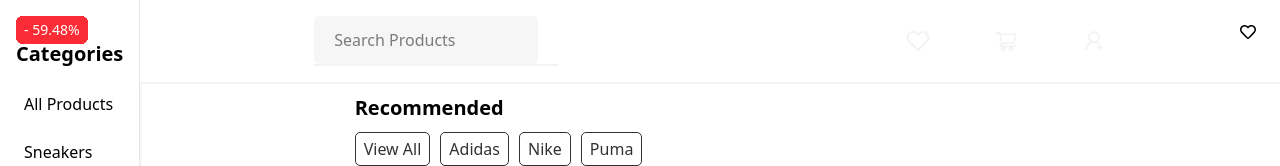
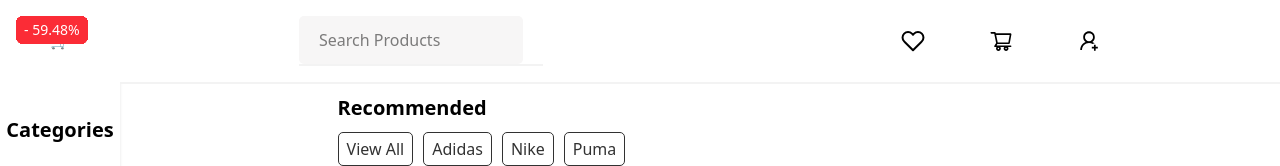
Before and after one commit to Elitesun/React_Ecom_Store, a React (Vite) app in the folder Ecom_Store/: page / in a window 1280 px wide. Shown: the top 166 px of the page. Built offline with nearby package versions, Linux system fonts and the light colour scheme.

Commit message:
feat: update Nav and Sidebar components for improved styling and layout

```diff
--- a/Ecom_Store/src/Navigation/Nav.jsx
+++ b/Ecom_Store/src/Navigation/Nav.jsx
@@ -4,7 +4,7 @@ import {AiOutlineShoppingCart , AiOutlineUserAdd} from 'react-icons/ai'
 
 const Nav = () => {
 return (
-<nav className=' flex border-b-2 border-solid border-b-[#f3f3f3] justify-around items-center p-4 bg-white '>
+<nav className=' flex border-b-2 border-solid border-b-[#f3f3f3] justify-around items-center p-4 bg-white z-999'>
     <div className="flex border-b-2 border-solid border-b-[#f3f3f3]">
         <input type="text" placeholder="Search Products" className="search-input" />
     </div>
@@ -43,7 +43,7 @@ return (
             .profile-container {
                 display: flex;
                 gap: 2rem;
-                color: #f3f3f3;
+                color:black;
             }
 
             `
--- a/Ecom_Store/src/Sidebar/Sidebar.jsx
+++ b/Ecom_Store/src/Sidebar/Sidebar.jsx
@@ -6,8 +6,10 @@ import Price from './Price.jsx'
 const Sidebar = () => {
 return (
 <>
-    <section className=" h-full flex flex-col border-r border-gray-200 bg-white p-4 shadow-sm ">
-        <div>🛒</div>
+    <section className="w-30 h-full flex flex-col border-r-gray-500 p-4 shadow-sm items-center ">
+        <div className='pb-[4rem] mt-3'>
+            <div> 🛒</div>
+        </div>
         <Category />
     </section>
 </>
```
